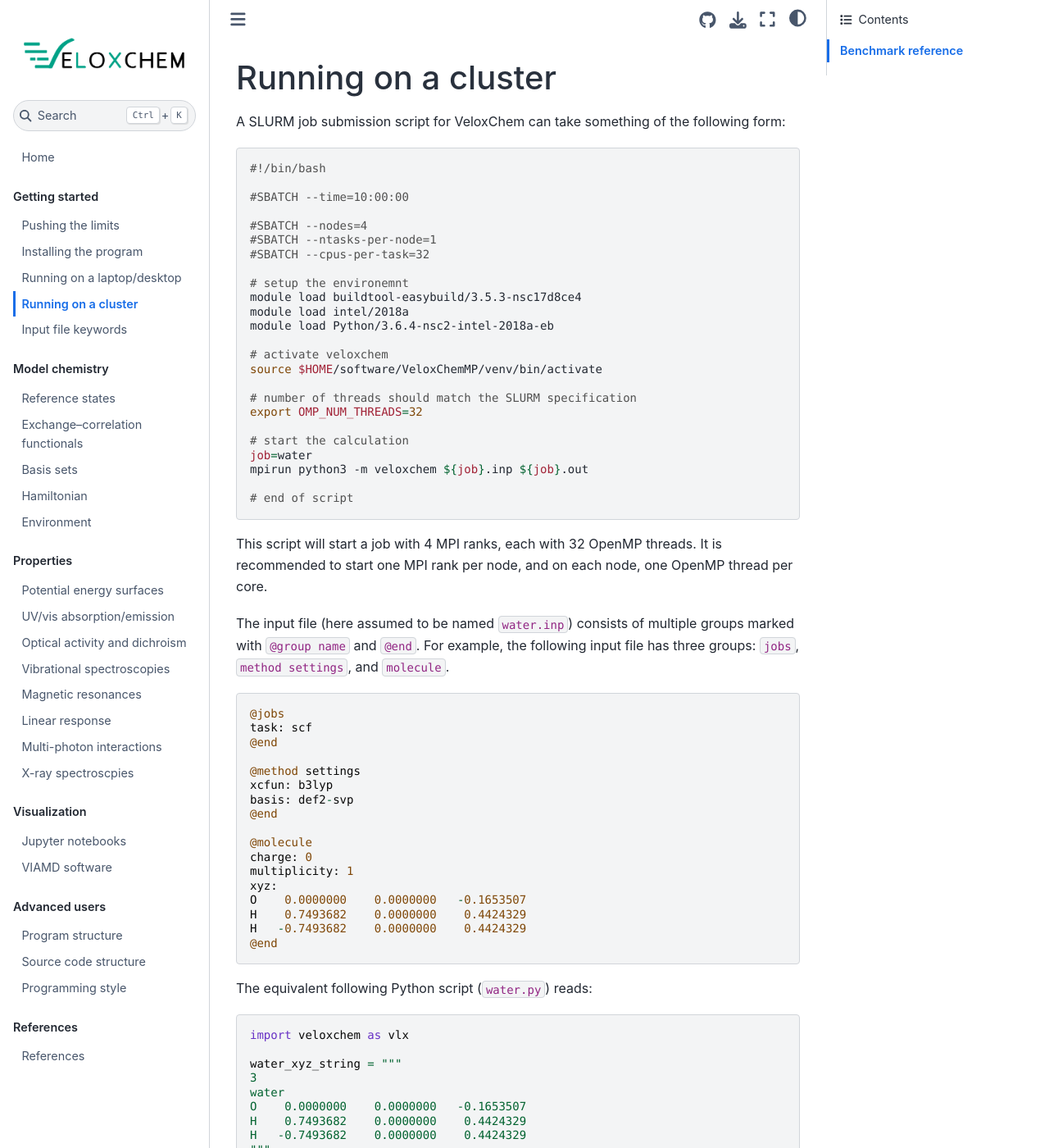
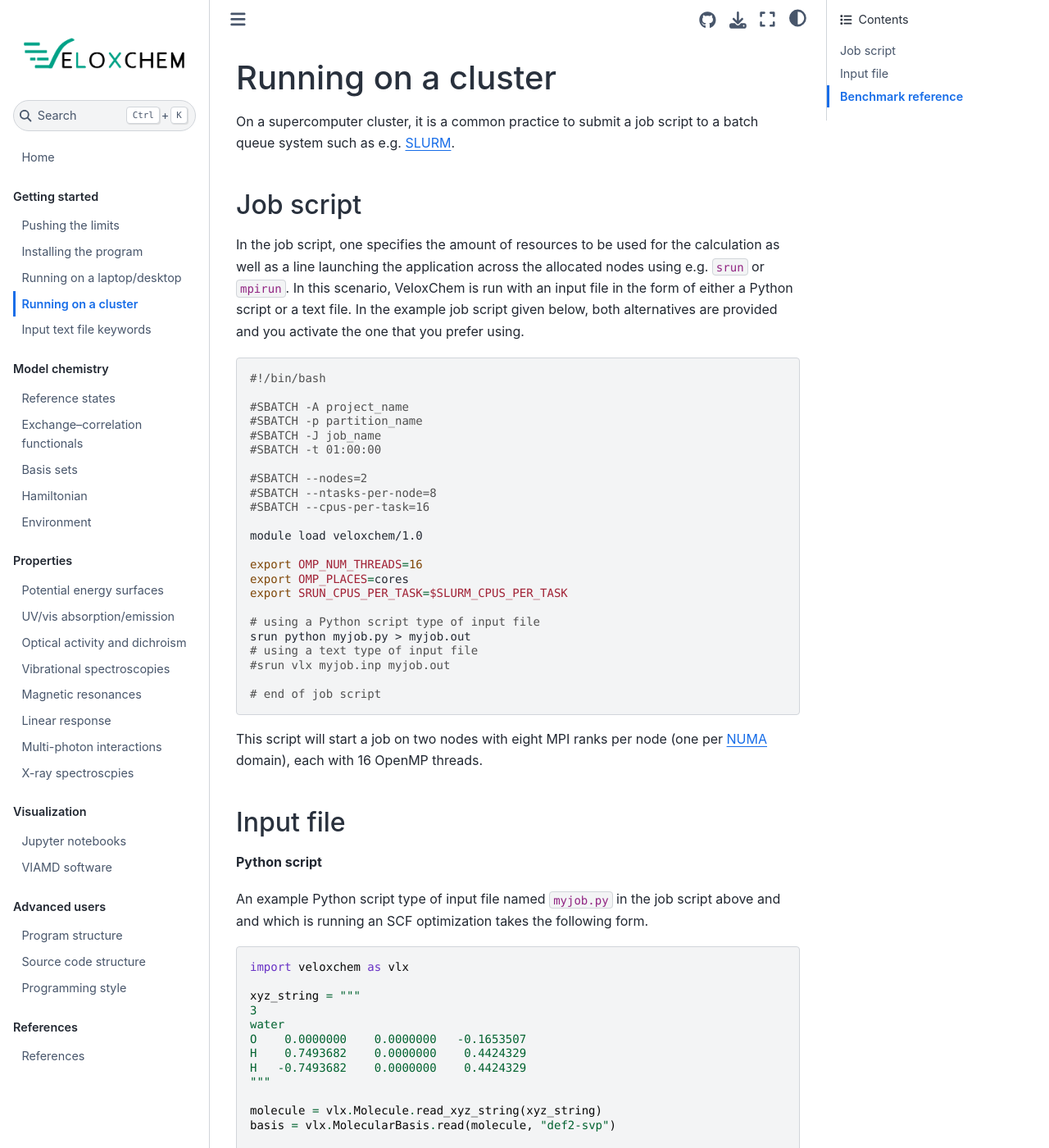
Before and after one commit to kthpanor/vlxman, a Jupyter Book: the page built from docs/run_cluster.md, in a window 1280 px wide and 1400 px high. Shown: the whole window at 82% size. Built offline with Jupyter Book 1.0.4 settings and Sphinx 7.4.7 and the Sphinx Book theme 1.1.4, drawn with Linux system fonts in a browser that asks for light colours; some of the changed text lies outside the part shown.

Commit message:
work on the dual input file angle

````diff
--- a/docs/run_cluster.md
+++ b/docs/run_cluster.md
@@ -1,37 +1,69 @@
 # Running on a cluster
 
-A SLURM job submission script for VeloxChem can take something of the following form:
+On a supercomputer cluster, it is a common practice to submit a job script to a batch queue system such as e.g. [SLURM](https://en.wikipedia.org/wiki/Slurm_Workload_Manager).
+
+## Job script
+
+In the job script, one specifies the amount of resources to be used for the calculation as well as a line launching the application across the allocated nodes using e.g. `srun` or `mpirun`. In this scenario, VeloxChem is run with an input file in the form of either a Python script or a text file. In the example job script given below, both alternatives are provided and you activate the one that you prefer using.
 
 ```bash
 #!/bin/bash
 
-#SBATCH --time=10:00:00
+#SBATCH -A project_name
+#SBATCH -p partition_name
+#SBATCH -J job_name
+#SBATCH -t 01:00:00
 
-#SBATCH --nodes=4
-#SBATCH --ntasks-per-node=1
-#SBATCH --cpus-per-task=32
+#SBATCH --nodes=2
+#SBATCH --ntasks-per-node=8
+#SBATCH --cpus-per-task=16
 
-# setup the environemnt
-module load buildtool-easybuild/3.5.3-nsc17d8ce4
-module load intel/2018a
-module load Python/3.6.4-nsc2-intel-2018a-eb
+module load veloxchem/1.0
 
-# activate veloxchem
-source $HOME/software/VeloxChemMP/venv/bin/activate
+export OMP_NUM_THREADS=16
+export OMP_PLACES=cores
+export SRUN_CPUS_PER_TASK=$SLURM_CPUS_PER_TASK
 
-# number of threads should match the SLURM specification
-export OMP_NUM_THREADS=32
+# using a Python script type of input file
+srun python myjob.py > myjob.out
+# using a text type of input file
+#srun vlx myjob.inp myjob.out
 
-# start the calculation
-job=water
-mpirun python3 -m veloxchem ${job}.inp ${job}.out
-
-# end of script
+# end of job script
 ```
 
-This script will start a job with 4 MPI ranks, each with 32 OpenMP threads. It is recommended to start one MPI rank per node, and on each node, one OpenMP thread per core.
+This script will start a job on two nodes with eight MPI ranks per node (one per [NUMA](https://en.wikipedia.org/wiki/Non-uniform_memory_access) domain), each with 16 OpenMP threads.
 
-The input file (here assumed to be named `water.inp`) consists of multiple groups marked with `@group name` and `@end`. For example, the following input file has three groups: `jobs`, `method settings`, and `molecule`.
+## Input file
+
+**Python script**
+
+An example Python script type of input file named `myjob.py` in the job script above and and which is running an SCF optimization takes the following form.
+
+```
+import veloxchem as vlx
+
+xyz_string = """
+3
+water
+O    0.0000000    0.0000000   -0.1653507
+H    0.7493682    0.0000000    0.4424329
+H   -0.7493682    0.0000000    0.4424329
+"""
+
+molecule = vlx.Molecule.read_xyz_string(xyz_string)
+basis = vlx.MolecularBasis.read(molecule, "def2-svp")
+
+scf_drv = vlx.ScfRestrictedDriver()
+scf_drv.filename = "vlx_results_hdf5"
+scf_results = scfdrv.compute(molecule, basis)
+```
+
+The results of the calculation are stored in an [HDF5](https://en.wikipedia.org/wiki/Hierarchical_Data_Format) file with a user specified name. This file can be directly read and analyzed with VIAMD.
+
+**Text file**
+
+The same SCF calculation can be performed with use of an input file in text format named `myjob.inp` in the in the job script above--such an input file consists of multiple groups marked with `@group name` and `@end`.
 
 ```
 @jobs
@@ -52,54 +84,6 @@
 H   -0.7493682    0.0000000    0.4424329
 @end
 ```
-
-The equivalent following Python script (`water.py`) reads:
-```
-import veloxchem as vlx
-
-water_xyz_string = """
-3
-water
-O    0.0000000    0.0000000   -0.1653507
-H    0.7493682    0.0000000    0.4424329
-H   -0.7493682    0.0000000    0.4424329
-"""
-
-molecule = vlx.Molecule.read_xyz_string(water_xyz_string)
-basis = vlx.MolecularBasis.read(molecule, 'def2-svp')
-
-scfdrv = vlx.ScfRestrictedDriver()
-scfdrv.filename = 'water'
-scf_results = scfdrv.compute(molecule, basis)
-```
-
-This Python script can be submitted with the following SLURM job submission:
-```bash
-#!/bin/bash
-
-#SBATCH --time=10:00:00
-
-#SBATCH --nodes=4
-#SBATCH --ntasks-per-node=1
-#SBATCH --cpus-per-task=32
-
-# setup the environemnt
-module load buildtool-easybuild/3.5.3-nsc17d8ce4
-module load intel/2018a
-module load Python/3.6.4-nsc2-intel-2018a-eb
-
-# activate veloxchem
-source $HOME/software/VeloxChemMP/venv/bin/activate
-
-# number of threads should match the SLURM specification
-export OMP_NUM_THREADS=32
-
-# start the calculation
-mpirun python3 water.py > water.out
-
-# end of script
-```
-
 
 ## Benchmark reference
 
--- a/references.bib
+++ b/references.bib
@@ -1,3 +1,15 @@
+@book{echem_book,
+	title = {Computational {Chemistry} from {Laptop} to {HPC}: {A} notebook exploration of quantum chemistry},
+	isbn = {978-91-988114-0-7},
+	shorttitle = {Computational {Chemistry} from {Laptop} to {HPC}},
+	url = {https://kthpanor.github.io/echem},
+	urldate = {2023-02-16},
+	publisher = {KTH Royal Institute of Technology},
+	author = {Fransson, Thomas and Delcey, Mickael and Brumboiu, Iulia E. and Hodecker, Manuel and Li, Xin and Rinkevicius, Zilvinas and Dreuw, Andreas and Rhee, Young Min and Norman, Patrick},
+	month = aug,
+	year = {2022},
+	doi = {10.30746/978-91-988114-0-7},
+}
 @article{Gagliardi2004,
 author = {Gagliardi, Laura and Lindh, Roland and Karlstr{\"{o}}m, Gunnar},
 doi = {10.1063/1.1778131},
````
Also changed, not shown: docs/elec_dens.md (deleted, +0 -67 lines), docs/run_desktop.md (+34 -15 lines), docs/keywords.ipynb, images/jupyter_nb.png (added), 1 other file.
